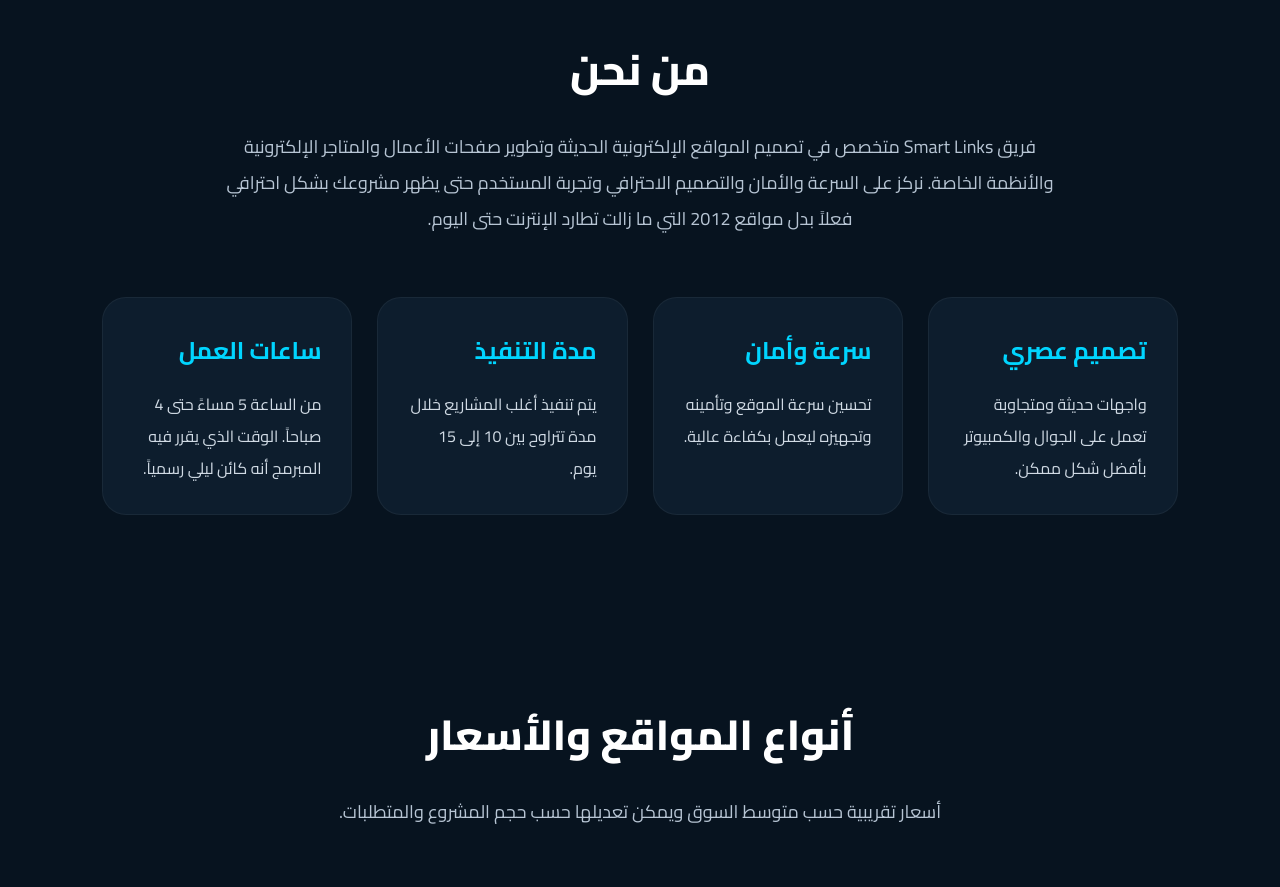
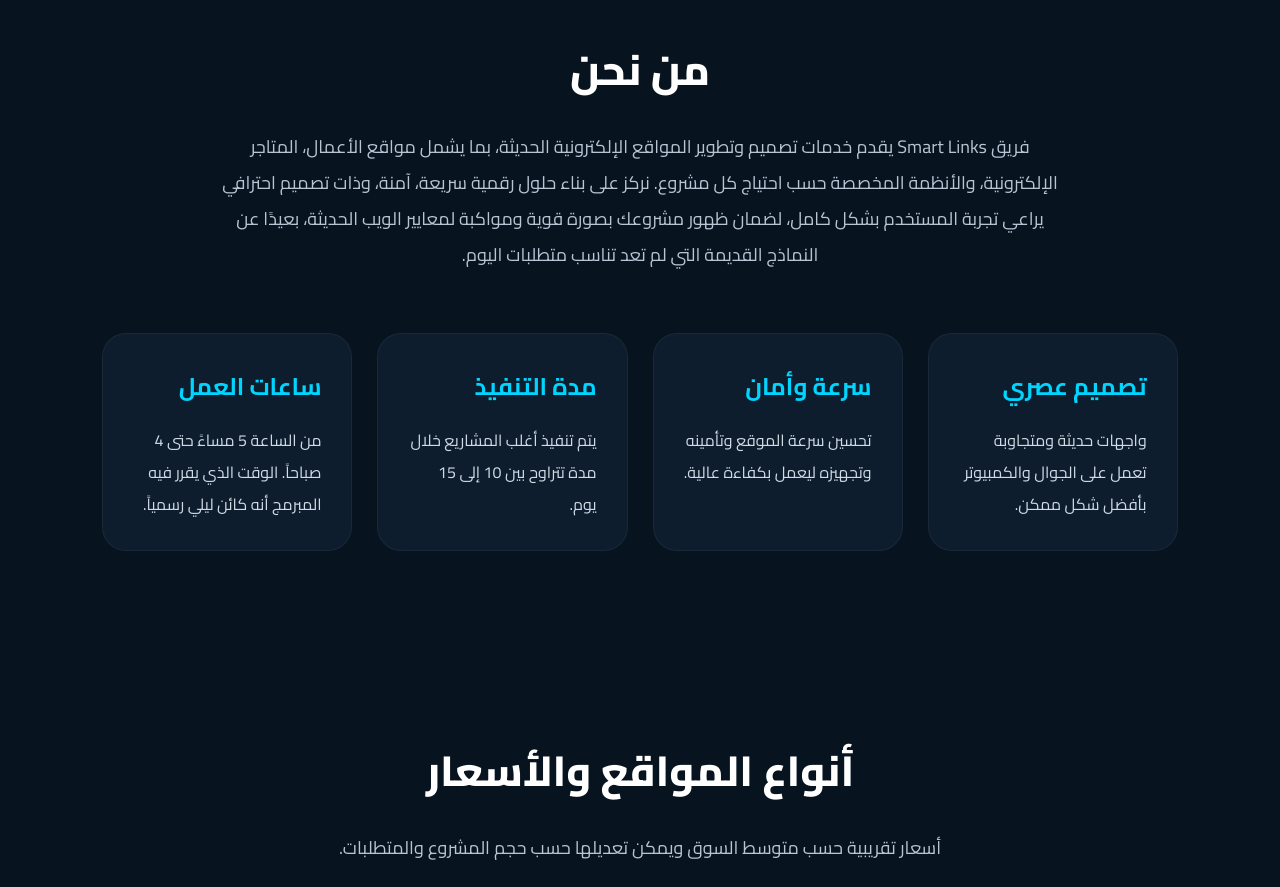
Before and after one commit to nayeon42-art/Wali-links, a plain HTML site: page index.html in a window 1280 px wide. Shown: the part 860-1747 px from the top of the page. Drawn offline with Linux system fonts and the light colour scheme.

Commit message:
Revise 'About Us' section for clarity and detail

```diff
--- a/index.html
+++ b/index.html
@@ -316,10 +316,8 @@ width:170px;
 <h2 class="section-title">من نحن</h2>
 
 <p class="section-sub">
-فريق Smart Links متخصص في تصميم المواقع الإلكترونية الحديثة
-وتطوير صفحات الأعمال والمتاجر الإلكترونية والأنظمة الخاصة.
-نركز على السرعة والأمان والتصميم الاحترافي وتجربة المستخدم
-حتى يظهر مشروعك بشكل احترافي فعلاً بدل مواقع 2012 التي ما زالت تطارد الإنترنت حتى اليوم.
+فريق Smart Links يقدم خدمات تصميم وتطوير المواقع الإلكترونية الحديثة، بما يشمل مواقع الأعمال، المتاجر الإلكترونية، والأنظمة المخصصة حسب احتياج كل مشروع.
+نركز على بناء حلول رقمية سريعة، آمنة، وذات تصميم احترافي يراعي تجربة المستخدم بشكل كامل، لضمان ظهور مشروعك بصورة قوية ومواكبة لمعايير الويب الحديثة، بعيدًا عن النماذج القديمة التي لم تعد تناسب متطلبات اليوم.
 </p>
 
 <div class="about-grid">
```
